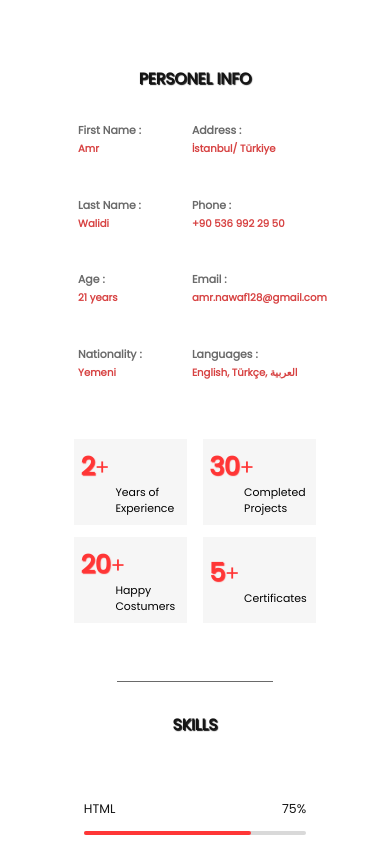
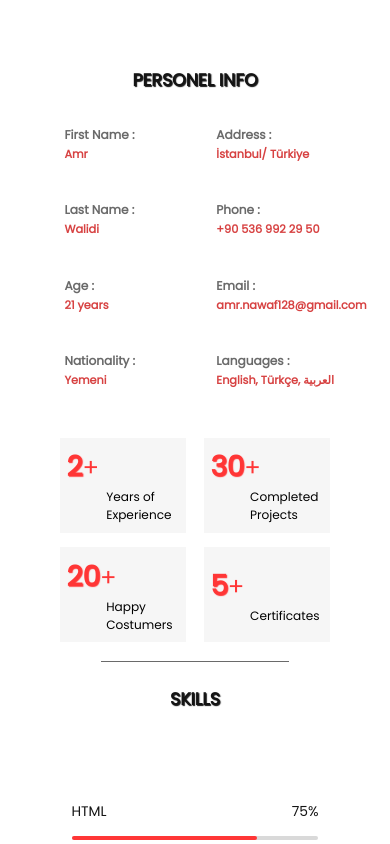
Before and after one commit to AmrWalidi/Personel-Portfolio, a React (Vite) app: page / in a window 390 px wide. Shown: the part 920-1764 px from the top of the page. Built offline with nearby package versions, Linux system fonts and the light colour scheme.

Commit message:
adjust size in about page

```diff
--- a/src/Components/About/About.css
+++ b/src/Components/About/About.css
@@ -211,86 +211,87 @@
     }
 }
 
-@media screen and (max-width:500px) {
+@media screen and (max-width:450px) {
     #about {
-        margin: 8vw 6.8vw;
+        margin: 8vw 6.67vw;
     }
 
     .infos-stats {
-        gap: 5vw;
+        gap: 12.44vw;
     }
 
     .peresonel-infos {
         align-items: center;
-        width: 60vw;
+        width: 73.33vw;
     }
 
     .section-title {
-        font-size: 4vw;
+        font-size: 4.44vw;
     }
 
     .info-group {
         gap: 8.6vw 4.6vw;
+        justify-content: space-around;
     }
 
     .info {
-        width: 24.6vw;
+        width: 28vw;
     }
 
     .info label {
-        font-size: 2.8vw;
+        font-size: 3.11vw;
     }
 
     .info p {
         display: block;
-        font-size: 2.6vw;
+        font-size: 2.89vw;
     }
 
     .stat-group {
-        gap: 3.2vw 4vw;
-        width: 62vw;
-        margin: 10vw 0;
+        gap: 3.56vw 4.67vw;
+        width: 69.11vw;
+        margin: 0;
     }
 
     .stat-container {
-        width: 29vw;
-        height: 22vw;
+        width: 32.22vw;
+        height: 24.44vw;
     }
 
     .stat-number {
-        font-size: 6.4vw;
+        font-size: 7.11vw;
     }
 
     .stat-number span{
-        font-size: 5.6vw;
+        font-size: 6.22vw;
     }
 
     .stat-content {
-        font-size: 2.8vw;
-        margin-left: 10.6vw;
+        font-size: 3.11vw;
+        margin-left: 11.78vw;
     }
 
     .divider {
-        width: 40vw;
-        margin-bottom: 8vw;
+        width: 48.44vw;
+        margin-bottom: 6.22vw;
     }
 
     .skill-group {
         flex-direction: column;
         width: fit-content;
-        margin-top: 10vw;
+        margin-top: 15.55vw;
     }
 
     .skill-percent-group {
-        font-size: 3.2vw;
+        font-size: 3.56vw;
     }
 
     .progress-bar {
-        width: 57vw;
-        height: 1vw;
+        width: 63.33vw;
+        height: 1.11vw;
     }
 
     .progress-bar-filler {
-        height: 1vw;
+        height: 1.11vw;
     }
 }
```
